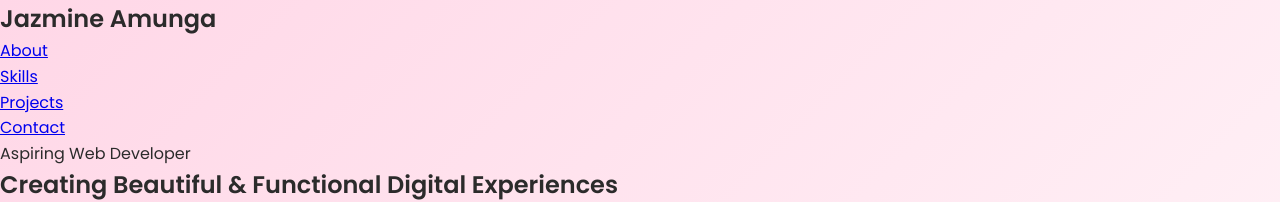
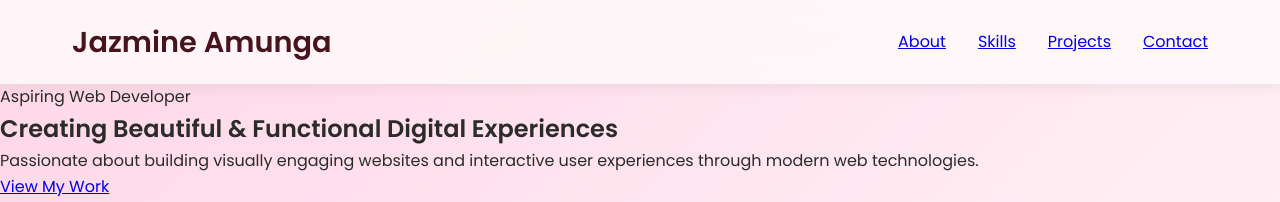
Before and after one commit to im-jaz/Portfolio, a plain HTML site: page index.html in a window 1280 px wide. Shown: the top 202 px of the page. Drawn offline with Linux system fonts and the light colour scheme.

Commit message:
styled nav header,heading and list

```diff
--- a/style.css
+++ b/style.css
@@ -24,3 +24,35 @@ body {
     background: linear-gradient(135deg, #FFD7E7, #FFF9FB);
     line-height: 1.6;
 }
+
+/* Navigation */
+
+header {
+    position: sticky;
+    top: 0;
+    z-index: 1000;
+    backdrop-filter: blur(12px);
+    background: rgba(255, 249, 251, 0.85);
+    box-shadow: 0 2px 15px rgba(0,0,0,0.08);
+}
+
+nav {
+    max-width: 1200px;
+    margin: auto;
+    padding: 1.2rem 2rem;
+    display: flex;
+    justify-content: space-between;
+    align-items: center;
+}
+
+nav h1 {
+    color: var(--primary);
+    font-size: 1.8rem;
+    font-weight: 700;
+}
+
+nav ul {
+    display: flex;
+    list-style: none;
+    gap: 2rem;
+}
```
